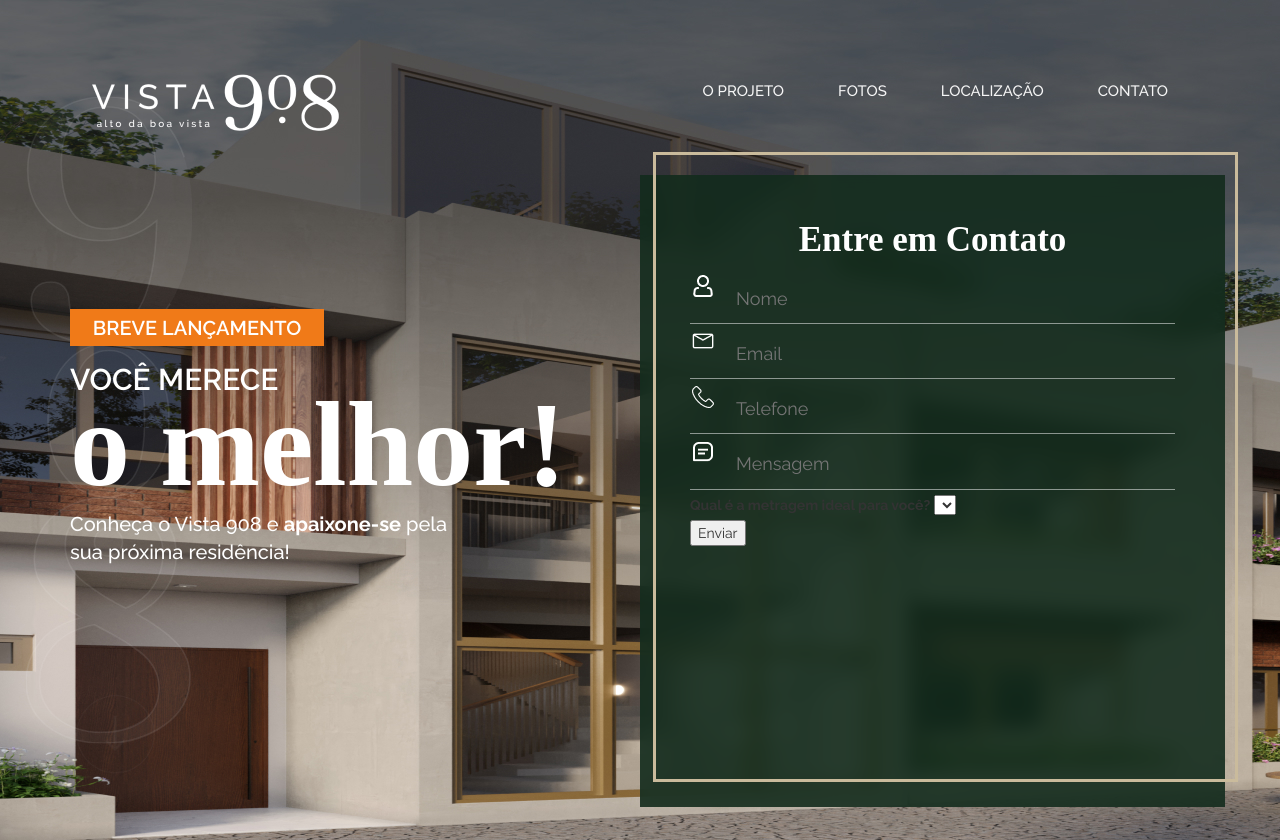
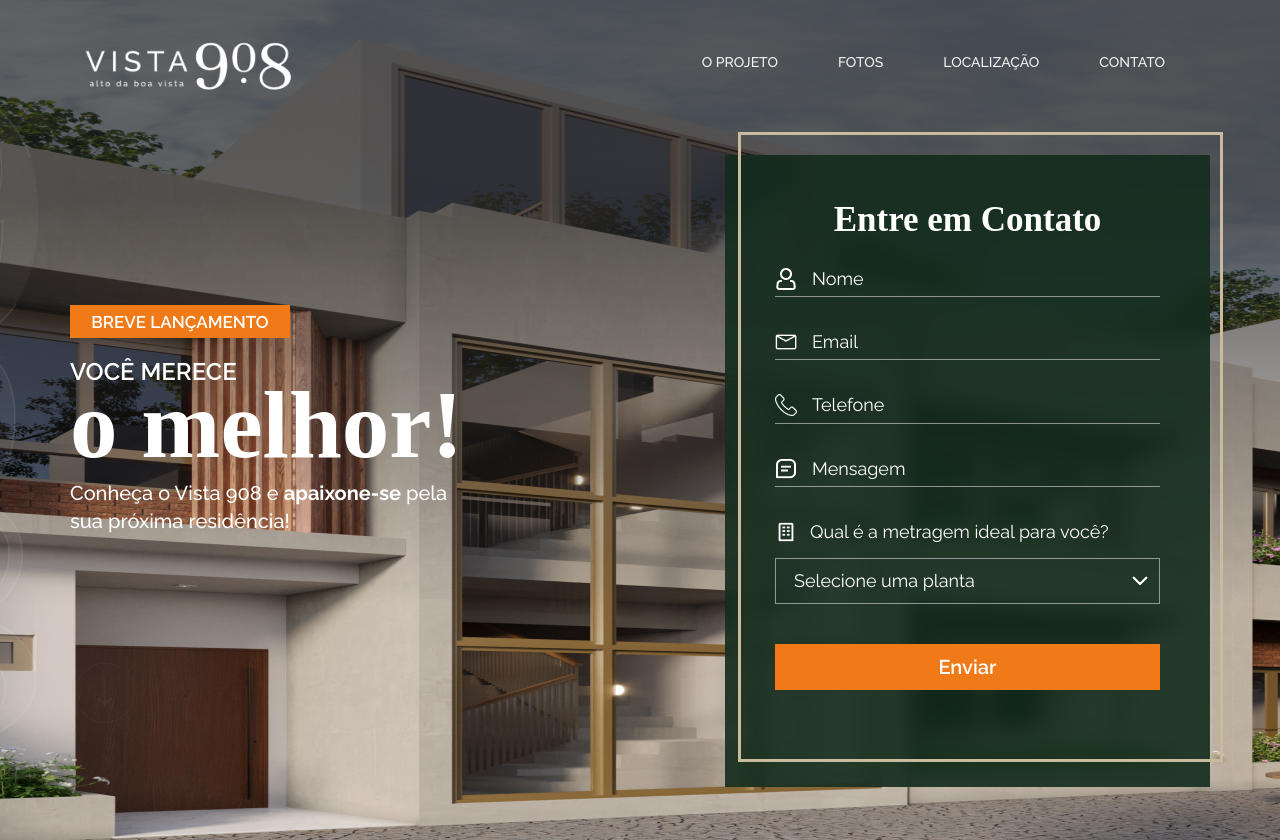
Before and after one commit to jhonatanfo/vista-908, a plain HTML site: page index.html in a window 1280 px wide. Drawn offline with nearby package versions, Linux system fonts and the light colour scheme; files that its build step writes are made by us from their sources; a web font is replaced by a local one.

Commit message:
feat: banner principal

```diff
--- a/content/css/mobile.css
+++ b/content/css/mobile.css
@@ -1,4 +1,44 @@
-@media(min-width: 1200px) and (max-width: 1400px) {}
+@media(min-width: 1200px) and (max-width: 1400px) {
+    svg.numero-908 {
+        left: -10%;
+    }
+    .navbar-default {
+        padding: 30px 0 0 0;
+    }
+    .navbar-brand>img {
+        width: 260px;
+    }
+    .navbar-default .navbar-nav>li>a {
+        margin: 16px 30px;
+        font-size: 14px;
+    }
+    .navbar-default .navbar-nav>li>a:focus,
+    .navbar-default .navbar-nav>li>a:hover {
+        color: #F07A18;
+        border-bottom: 4px solid #F07A18;
+        font-weight: 700;
+    }
+    .banner-principal-texto-left h3 {
+        width: 220px;
+        height: 33px;
+        font-size: 17px;
+    }
+    .banner-principal-texto-left h1 {
+        font-size: 24px;
+    }
+    .banner-principal-texto-left h1 span {
+        font-size: 95px;
+    }
+    .banner-principal-texto-left i {
+        width: 70px;
+        height: 70px;
+        background-size: 100%;
+    }
+    .banner-principal-texto-right {
+        width: 485px;
+        float: right;
+    }
+}
 
 @media(min-width: 1200px) and (max-width: 1600px) {}
 
--- a/content/css/style.css
+++ b/content/css/style.css
@@ -226,6 +226,7 @@ svg.numero-908 {
 .banner-principal-texto-right form label,
 .banner-principal-texto-right form label input {
     width: 100%;
+    margin-bottom: 10px;
 }
 
 .banner-principal-texto-right form label input {
@@ -237,16 +238,17 @@ svg.numero-908 {
     color: #FFFFFF;
     border: none;
     border-bottom: 1px solid rgba(255, 255, 255, 0.5);
-    padding: 12px 15px 12px 46px;
+    padding: 12px 15px 5px 37px;
     outline: none;
 }
 
 .banner-principal-texto-right form label i {
-    width: 25px;
-    height: 25px;
+    width: 22px;
+    height: 22px;
     position: absolute;
     background-repeat: no-repeat;
-    background-position: center;
+    background-position: center center;
+    margin-top: 14px;
 }
 
 .banner-principal-texto-right form label i.icon-nome {
@@ -268,3 +270,105 @@ svg.numero-908 {
 .banner-principal-texto-right form label i.icon-metragem {
     background-image: url("../img/icon-metragem.png");
 }
+
+::-webkit-input-placeholder {
+    color: white !important;
+}
+
+:-ms-input-placeholder {
+    color: white !important;
+}
+
+::placeholder {
+    color: white !important;
+}
+
+.banner-principal-texto-right form label p {
+    font-style: normal;
+    font-weight: 400;
+    font-size: 18px;
+    line-height: 140.4%;
+    color: #FFFFFF;
+    width: 100%;
+    height: 33px;
+    padding: 12px 0 0 35px;
+    margin-bottom: 18px;
+}
+
+
+/* vvv */
+
+select {
+    /* styling */
+    width: 100%;
+    background-color: transparent;
+    color: white;
+    display: inline-block;
+    line-height: 1.5em;
+    padding: 0.5em 3.5em 0.5em 1em;
+    /* reset */
+    margin: 0;
+    -webkit-box-sizing: border-box;
+    -moz-box-sizing: border-box;
+    box-sizing: border-box;
+    -webkit-appearance: none;
+    -moz-appearance: none;
+    font-style: normal;
+    font-weight: 400;
+    font-size: 18px;
+    line-height: 140.4%;
+    height: 46px;
+    border: 1px solid rgba(255, 255, 255, 0.5);
+}
+
+
+/* arrows */
+
+select.classic {
+    background-image: url("../img/select-arrow.png");
+    background-position: 97%;
+    background-repeat: no-repeat;
+    transition: 0.2s;
+    margin: 0;
+    -webkit-box-sizing: border-box;
+    -moz-box-sizing: border-box;
+    box-sizing: border-box;
+    -webkit-appearance: none;
+    -moz-appearance: none;
+    appearance: none;
+}
+
+select.classic:focus {
+    background-image: url("../img/select-arrow-hover.png");
+    background-position: 97%;
+    background-repeat: no-repeat;
+    outline: 0;
+}
+
+select:-moz-focusring {
+    color: transparent;
+    text-shadow: 0 0 0 #000;
+}
+
+select option {
+    background: #FFFFFF;
+    color: #9d9d9d;
+    padding: 20px;
+}
+
+select option:hover {
+    background: #FFFFFF;
+}
+
+.banner-principal-texto-right form button {
+    font-style: normal;
+    font-weight: 600;
+    font-size: 20px;
+    line-height: 140.4%;
+    color: #FFFFFF;
+    height: 46px;
+    background: #F07A18;
+    width: 100%;
+    border: none;
+    margin-top: 30px;
+}
--- a/index.html
+++ b/index.html
@@ -76,7 +76,8 @@
                     <p>Conheça o Vista 908 e <b>apaixone-se</b> pela<br>sua próxima residência!</p>
                     <i></i>
                 </div>
-                <div class="col-md-6 banner-principal-texto-right">
+                <div class="col-md-6">
+                    <div class="banner-principal-texto-right">
                         <h2>Entre em Contato</h2>
                         <form action="" method="post">
                             <label for="">
@@ -96,13 +97,12 @@
                             <input type="text" name="mensagem" id="mensagem" placeholder="Mensagem">
                         </label>
                             <label for="">
-                            <i></i>
-                            Qual é a metragem ideal para você?
-                            <select name=" " id="">
-                                <option value="1"></option>
-                                <option value="2"></option>
-                                <option value="3"></option>
-                                <option value="4"></option>
+                            <i class="icon-metragem"></i>
+                            <p>Qual é a metragem ideal para você?</p>
+                            <select class="classic">
+                                <option>Selecione uma planta</option>
+                                <option>1 planta</option>
+                                <option>2 planta</option>
                             </select>
                         </label>
                             <button>Enviar</button>
@@ -110,7 +110,12 @@
                     </div>
                 </div>
             </div>
+        </div>
     </header>
+
+
+
+
 
     <script src="content/js/jquery.min.js"></script>
     <script src="content/js/bootstrap.min.js"></script>
```
Also changed, not shown: content/img/select-arrow-hover.png (added), content/img/select-arrow.png (added). Lines whose indentation alone changed are shown as unchanged.
